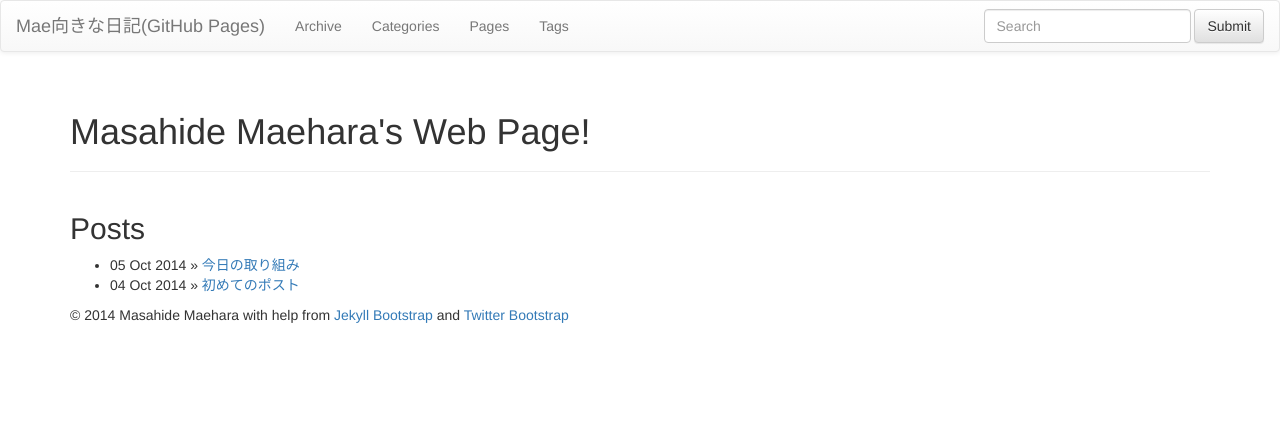
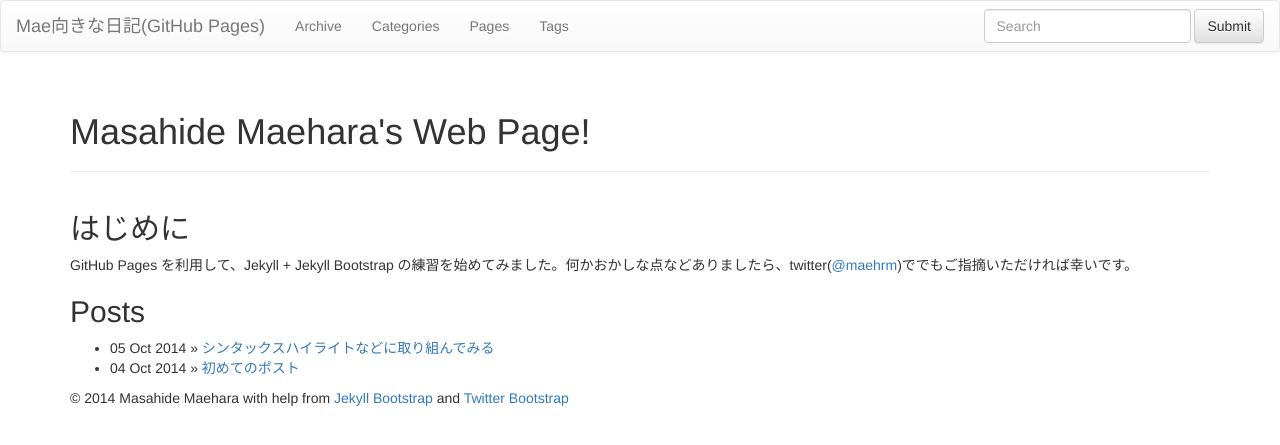
Before and after one commit to maehrm/maehrm.github.io, a Jekyll site: the page built from index.md, in a window 1280 px wide. Shown: the top 445 px of the page. Built offline with Jekyll 4.4.1, drawn with Linux system fonts in a browser that asks for light colours; nearby versions of some CDN libraries; library files that are not in the unit come from our copies.

Commit message:
style.cssをimportする際の疑問点を記事に書いた。

```diff
--- a/_posts/2014-10-05-hello-world.md
+++ /dev/null
@@ -1,17 +0,0 @@
----
-layout: post
-title: "今日の取り組み"
-description: ""
-category:
-tags: []
----
-##シンタックスハイライトに挑戦
-{% highlight ruby linenos %}
-def hello
-  puts "Hello World!"
-end
-{% endhighlight %}
-##gist
-{% gist 5349187 eigonou.rb %}
-#参考
-- [Jekyllいつやるの？ジキやルの？今でしょ！](http://melborne.github.io/2013/05/20/now-the-time-to-start-jekyll/)
--- /dev/null
+++ b/_posts/2014-10-05-syntax.md
@@ -0,0 +1,24 @@
+---
+layout: post
+title: "シンタックスハイライトなどに取り組んでみる"
+description: ""
+category:
+tags: []
+---
+##シンタックスハイライト
+{% highlight ruby linenos %}
+def hello
+  puts "Hello World!"
+end
+{% endhighlight %}
+##gist
+{% gist 5349187 eigonou.rb %}
+##疑問点
+シンタックスハイライト用のスタイルシート syntax.css を assets/css/ に置いて、現在は、_includes/themes/bootstrap-3 の default.html で、以下のように読み込んでいるのですが、
+{% highlight html %}
+    <link rel="stylesheet" href="/assets/css/syntax.css" type="text/css">
+{% endhighlight %}
+例えば、テーマをbootstrap-3から他へ変更した場合は、_includes/themes/XXXX の default.html にまた書くというのは何とも変だなと思うのですが、どのファイルで syntax.css を読み込むのがスマートでしょうか?
+
+#参考
+- [Jekyllいつやるの？ジキやルの？今でしょ！](http://melborne.github.io/2013/05/20/now-the-time-to-start-jekyll/)
--- a/index.md
+++ b/index.md
@@ -4,6 +4,8 @@ title: Masahide Maehara's Web Page!
 tagline:
 ---
 {% include JB/setup %}
+## はじめに
+GitHub Pages を利用して、Jekyll + Jekyll Bootstrap の練習を始めてみました。何かおかしな点などありましたら、twitter([@maehrm](https://twitter.com/maehrm))ででもご指摘いただければ幸いです。
 
 ## Posts
 
```
Also changed, not shown: 9 other files.
